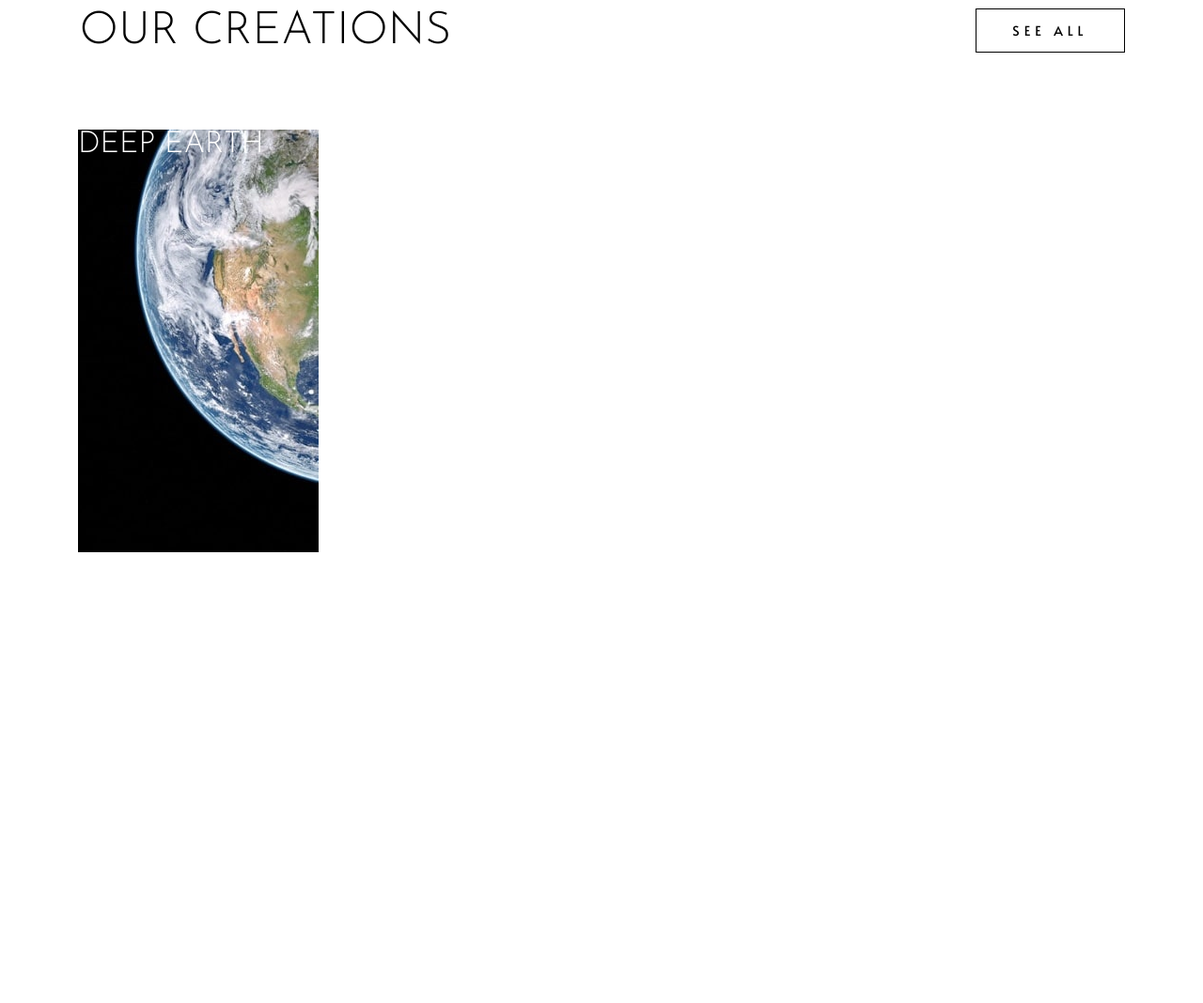
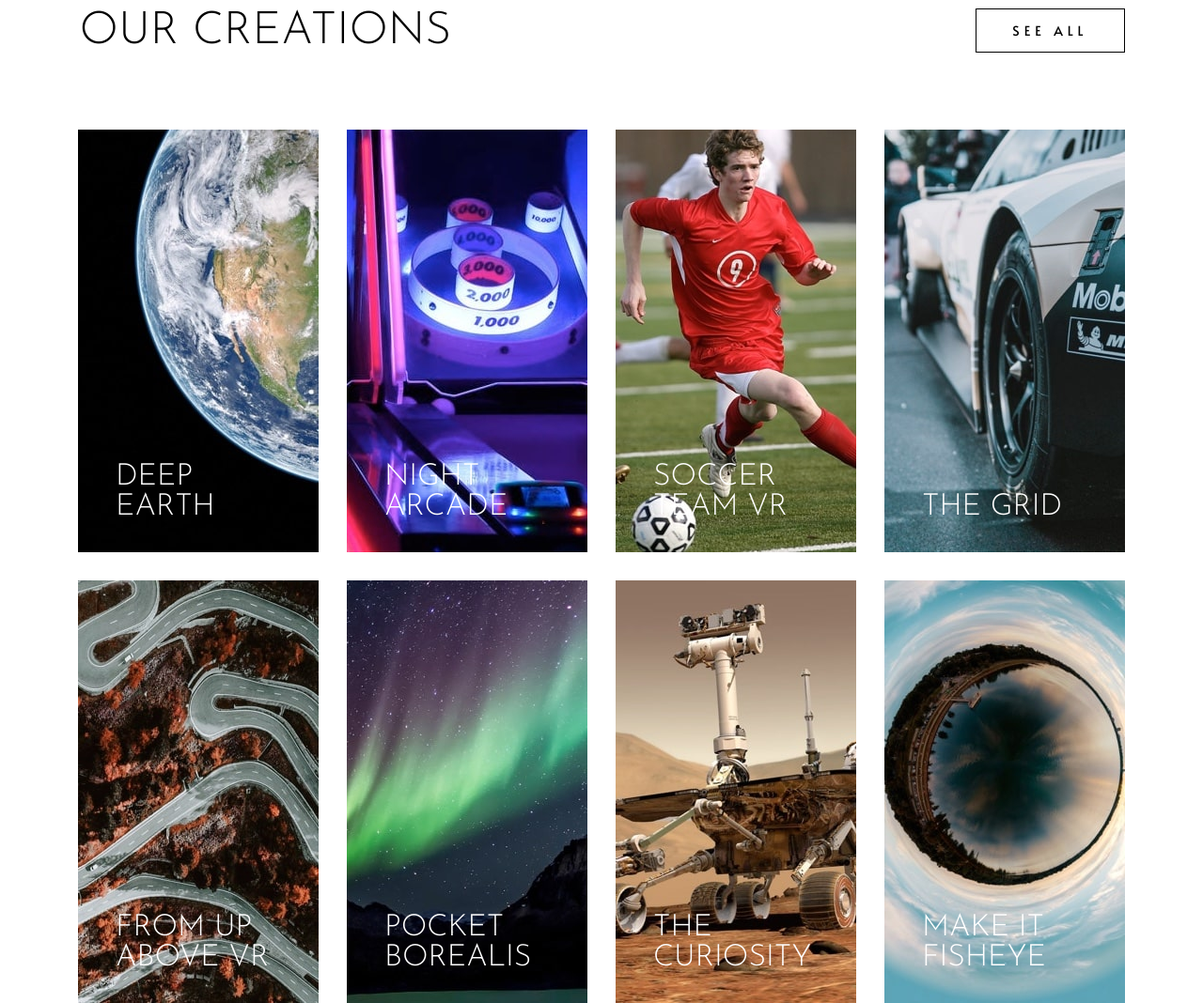
Before and after one commit to kyle-norris/website_loopstudios, a plain HTML site: page index.html in a window 1280 px wide. Shown: the part 1460-2528 px from the top of the page at 94% size. Drawn offline with Linux system fonts and the light colour scheme.

Commit message:
Finished gallery
Finished alignment of the gallery- still need to make it responsive later. Going to work on the footer next.

```diff
--- a/index.html
+++ b/index.html
@@ -71,60 +71,81 @@
                 <div>
                     <h2>OUR CREATIONS</h2>
                 </div>
-                <div>
+                <div class="btn">
                     <a href="#" class="see-all">SEE ALL</a>
                 </div>
 
             </div>
 
             <div class="img-grid">
-                <div class="img image-1">
-                    <a href="#">
-                        <h3 class="gallery-label">DEEP EARTH</h3>
-                    </a>
-                </div>
-                <div class="img image-2">
-                    <a href="#">
-                        <h3 class="gallery-label">NIGHT ARCADE</h3>
-                    </a>
-                </div>
-                <div class="img image-3">
-                    <a href="#">
-                        <h3 class="gallery-label">SOCCER TEAM VR</h3>
-                    </a>
-                </div>
-                <div class="img image-4">
-                    <a href="#">
-                        <h3 class="gallery-label">THE GRID</h3>
-                    </a>
-                </div>
-                <div class="img image-5">
-                    <a href="#">
-                        <h3 class="gallery-label">FROM UP ABOVE VR</h3>
-                    </a>
-                </div>
-                <div class="img image-6">
-                    <a href="#">
-                        <h3 class="gallery-label">POCKET BOREALIS</h3>
-                    </a>
-                </div>
-                <div class="img image-7">
-                    <a href="#">
-                        <h3 class="gallery-label">THE CURIOSITY</h3>
-                    </a>
-                </div>
-                <div class="img image-8">
-                    <a href="#">
-                        <h3 class="gallery-label">MAKE IT FISHEYE</h3>
-                    </a>
-                </div>
 
+                <a href="#">
+                    <div class="img image-1">
+                        <div class="overlay">
+                            <h3 class="gallery-label">DEEP EARTH</h3>
+                        </div>
+                    </div>
+
+                </a>
+                <a href="#">
+                    <div class="img image-2">
+                        <div class="overlay">
+                            <h3 class="gallery-label">NIGHT ARCADE</h3>
+                        </div>
+                    </div>
+                </a>
+                <a href="#">
+                    <div class="img image-3">
+                        <div class="overlay">
+                            <h3 class="gallery-label">SOCCER TEAM VR</h3>
+                        </div>
+                    </div>
+                </a>
+                <a href="#">
+                    <div class="img image-4">
+                        <div class="overlay">
+                            <h3 class="gallery-label">THE GRID</h3>
+                        </div>
+                    </div>
+                </a>
+                <a href="#">
+                    <div class="img image-5">
+                        <div class="overlay">
+                            <h3 class="gallery-label">FROM UP ABOVE VR</h3>
+                        </div>
+                    </div>
+                </a>
+                <a href="#">
+                    <div class="img image-6">
+                        <div class="overlay">
+                            <h3 class="gallery-label">POCKET BOREALIS</h3>
+                        </div>
+                    </div>
+                </a>
+                <a href="#">
+                    <div class="img image-7">
+                        <div class="overlay">
+                            <h3 class="gallery-label">THE CURIOSITY</h3>
+                        </div>
+                    </div>
+                </a>
+                <a href="#">
+                    <div class="img image-8">
+                        <div class="overlay">
+                            <h3 class="gallery-label">MAKE IT FISHEYE</h3>
+                        </div>
+                    </div>
+                </a>
 
             </div>
         </div>
 
     </main>
 
+    <footer id="footer">
+
+    </footer>
+
 
 </body>
 </html>
--- a/scss/main.scss
+++ b/scss/main.scss
@@ -173,6 +173,12 @@ li {
             padding: 13px 38px;
             font-size: 14px;
             letter-spacing: 5px;
+
+            &:hover {
+                background-color: $primary-black;
+                transition: ease 0.2s;
+                color: $primary-white;
+            }
         }
     }
 
@@ -193,20 +199,78 @@ li {
             background-size: cover;
         }
 
+        .image-2 {
+            grid-area: r2;
+            background: url(../img/desktop/image-night-arcade.jpg);
+            background-size: cover;
+        }
+
+        .image-3 {
+            grid-area: r3;
+            background: url(../img/desktop/image-soccer-team.jpg);
+            background-size: cover;
+        }
+
+        .image-4 {
+            grid-area: r4;
+            background: url(../img/desktop/image-grid.jpg);
+            background-size: cover;
+        }
+
+        .image-5 {
+            grid-area: r5;
+            background: url(../img/desktop/image-from-above.jpg);
+            background-size: cover;
+        }
+
+        .image-6 {
+            grid-area: r6;
+            background: url(../img/desktop/image-pocket-borealis.jpg);
+            background-size: cover;
+        }
+
+        .image-7 {
+            grid-area: r7;
+            background: url(../img/desktop/image-curiosity.jpg);
+            background-size: cover;
+        }
+
+        .image-8 {
+            grid-area: r8;
+            background: url(../img/desktop/image-fisheye.jpg);
+            background-size: cover;
+        }
+
         .img {
-            align-items: end;
+            height: 100%;
+            width: 100%;
 
-            a {
+            .overlay {
                 height: 100%;
                 width: 100%;
+                display: flex;
+                align-items: flex-end;
+
+                &:hover{
+                    background-color: $primary-white;
+                    opacity: 0.75;
+                    transition: ease 0.2s;
+
+                    h3 {
+                        color: $primary-black;
+                    }
+                }
             }
+
+
         }
 
         .gallery-label {
             grid-area: 1;
             color: $primary-white;
-            margin-top: auto;
-            margin-bottom: 0;
+            margin-left: 40px;
+            margin-bottom: 32px;
+            max-width: 170px;
         }
     }
 
```
Also changed, not shown: dist/css/main.css.
